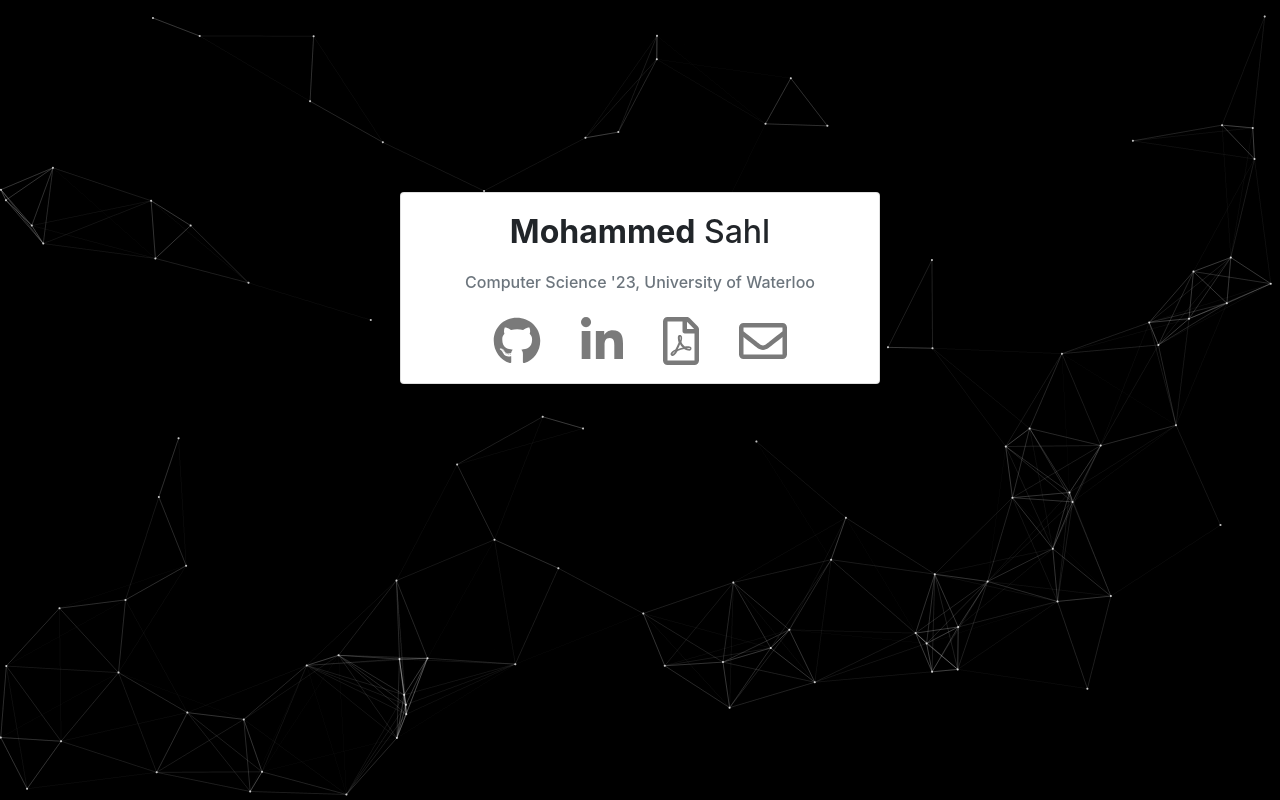
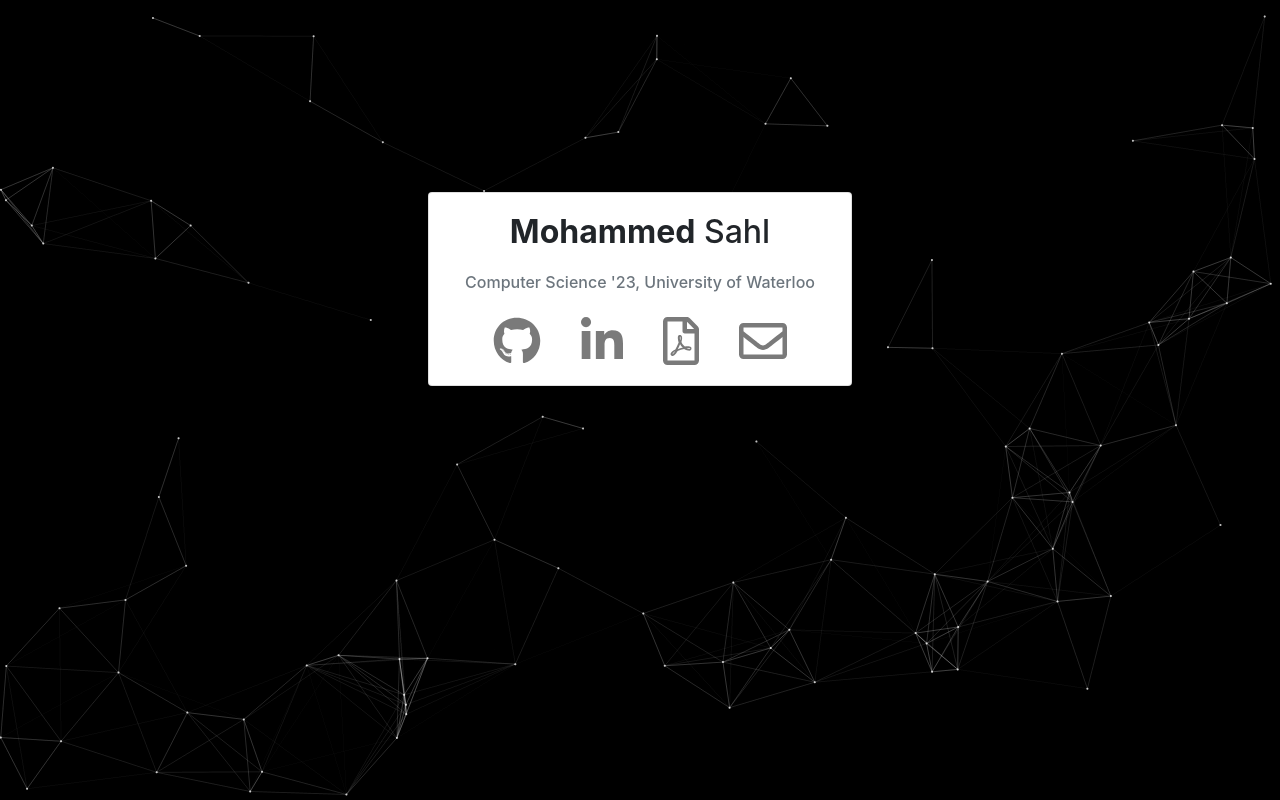
Before and after one commit to mohammedsahl/mohammedsahl, a React (Create React App) app: page / in a window 1280 px wide. Built offline with nearby package versions, Linux system fonts and the light colour scheme.

Commit message:
Fix zoom in issue

```diff
--- a/public/index.html
+++ b/public/index.html
@@ -5,10 +5,7 @@
     <link rel="icon" href="%PUBLIC_URL%/favicon.ico" />
     <meta name="viewport" content="width=device-width, initial-scale=1" />
     <meta name="theme-color" content="#000000" />
-    <meta
-      name="description"
-      content="Portfolio"
-    />
+    <meta name="description" content="Portfolio" />
     <link rel="manifest" href="%PUBLIC_URL%/manifest.json" />
     <link rel="apple-touch-icon" sizes="180x180" href="%PUBLIC_URL%/apple-touch-icon.png" />
     <link rel="icon" type="image/png" sizes="32x32" href="%PUBLIC_URL%/favicon-32x32.png" />
--- a/src/App.tsx
+++ b/src/App.tsx
@@ -11,16 +11,10 @@ import { faEnvelope, faFilePdf } from '@fortawesome/free-regular-svg-icons'
 import { FontAwesomeIcon } from '@fortawesome/react-fontawesome'
 
 function App() {
-    // Define card dimensions
-    const cardStyle = {
-        width: '30em',
-        height: '12em',
-        margin: 'auto',
-    }
     return (
         <div className="App parent">
             <Particles options={particlesOptions as RecursivePartial<IOptions>} />
-            <Card style={cardStyle} bg='Light'>
+            <Card style={{ margin: 'auto' }} bg='Light'>
                 <Card.Body>
                     <Card.Title style={{ fontSize: '2em' }}><b>Mohammed</b> Sahl</Card.Title>
                     <Card.Subtitle  style={{ padding: '1em' }} className="mb-2 text-muted">
```
Also changed, not shown: linkedIn_profile_banner.png (deleted).
